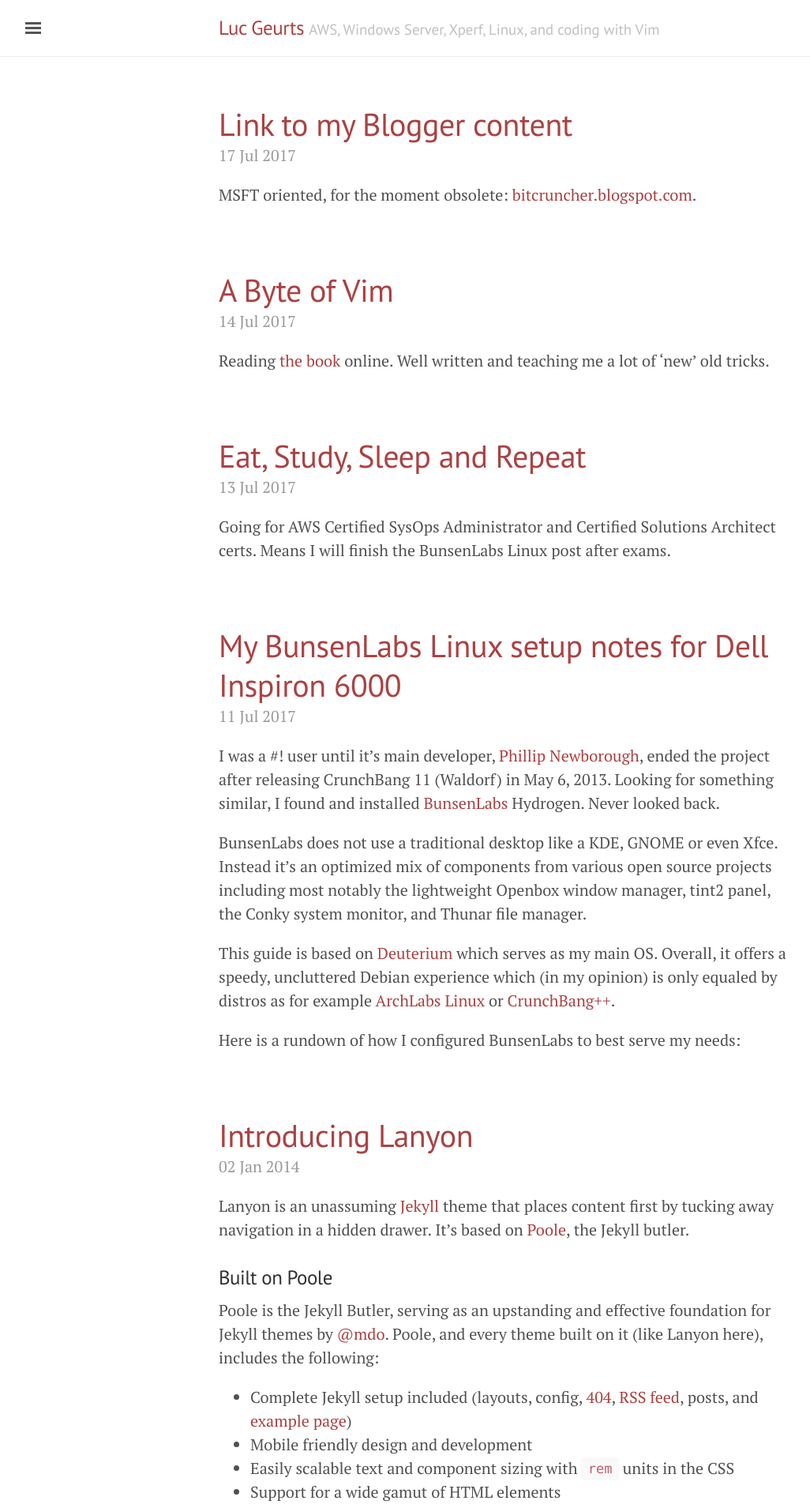
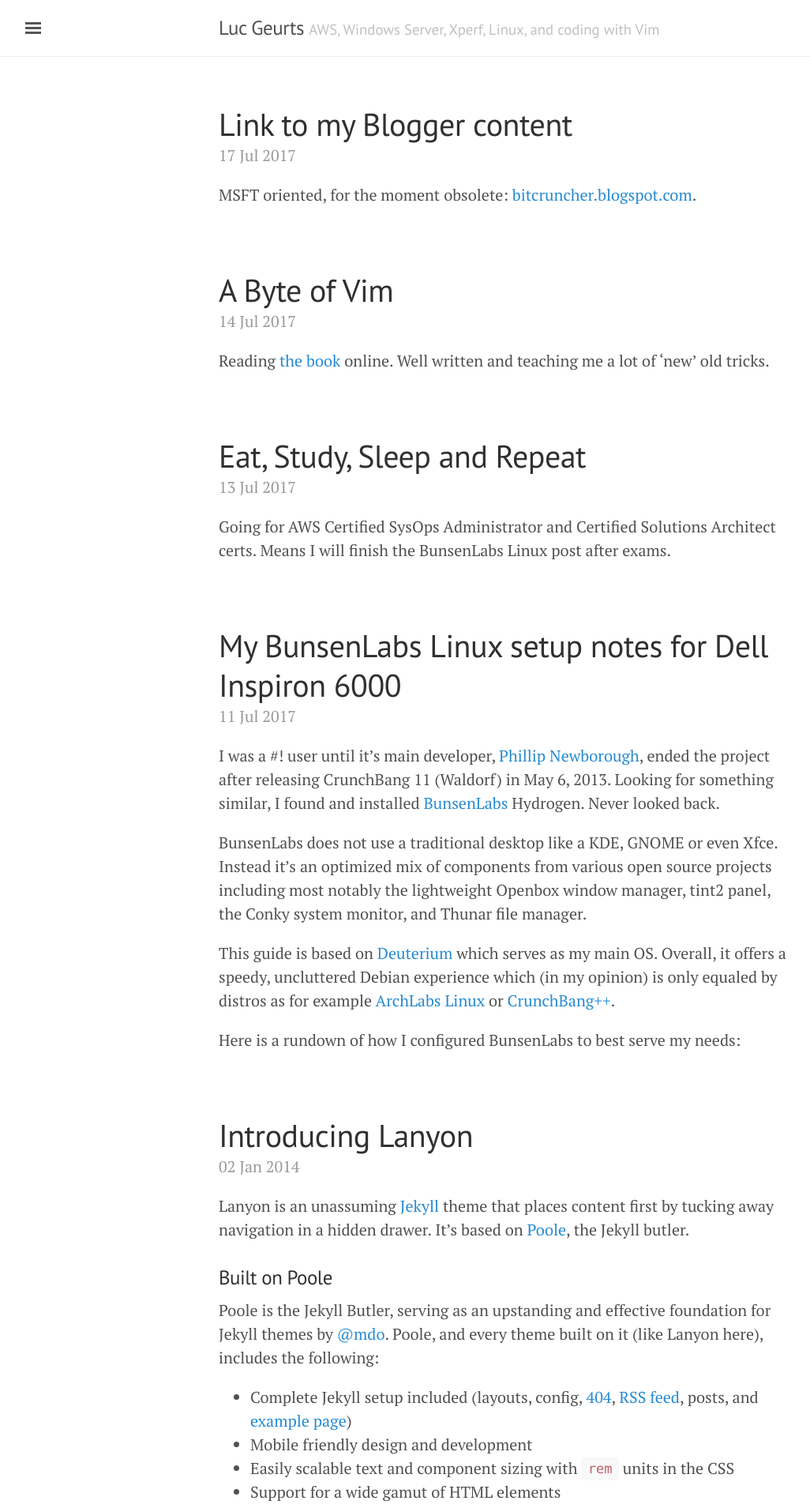
Before and after one commit to lgeurts/lgeurts.github.io, a Jekyll site: the page built from index.html, in a window 1280 px wide. Shown: the top 1909 px of the page at 79% size, without its empty margins (3-1029 px from the left). Built offline with Jekyll 4.4.1, drawn with Linux system fonts in a browser that asks for light colours; nearby versions of some CDN libraries; the list of posts is cut into pages by our own code.

Commit message:
Update default.html
Removing <body class="theme-base-08">

```diff
--- a/_layouts/default.html
+++ b/_layouts/default.html
@@ -3,7 +3,7 @@
 
   {% include head.html %}
 
-  <body class="theme-base-08">
+  <!-- <body class="theme-base-08"> -->
   <body class="sidebar-overlay">
 
   </body>
```
